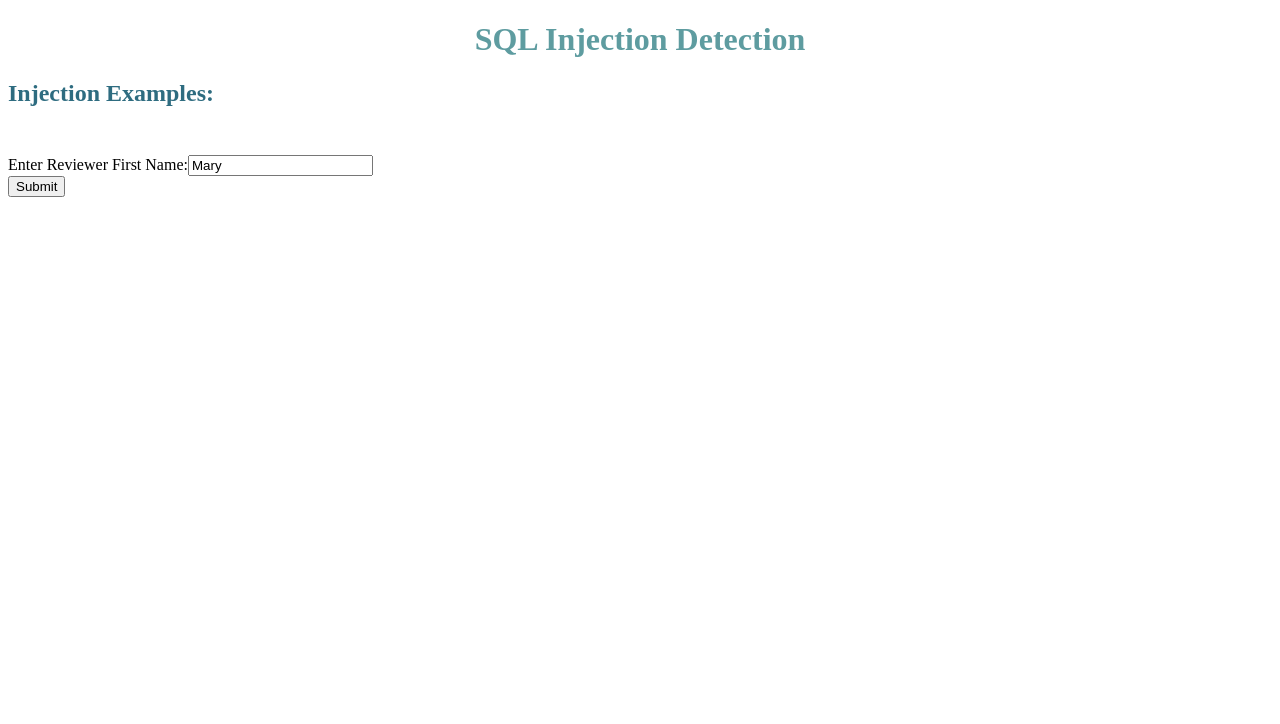
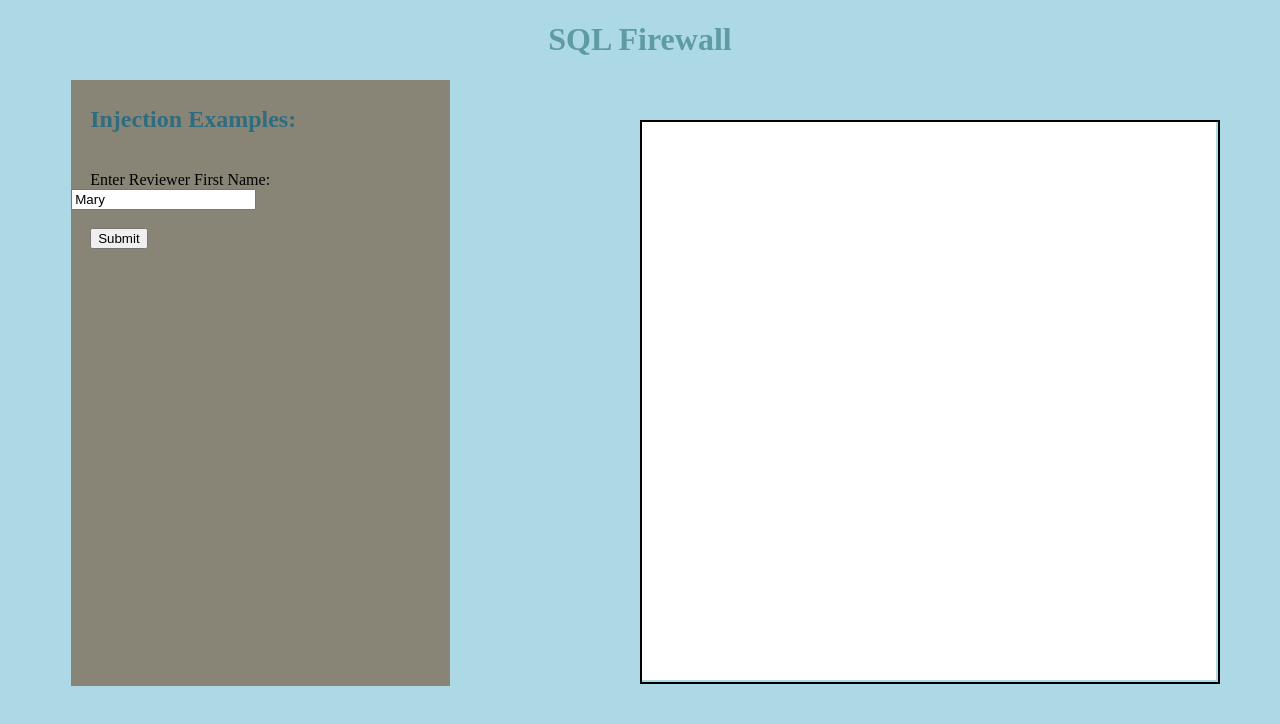
Before and after one commit to RonGreenberg/SQL-Firewall, a plain HTML site: page source/index.html in a window 1280 px wide. Drawn offline with Linux system fonts and the light colour scheme.

Commit message:
Additional design

```diff
--- a/source/index.html
+++ b/source/index.html
@@ -1,12 +1,18 @@
 <!DOCTYPE html>
 <html>
-<body>
-<h1 style="color: #5e9ca0; text-align: center;">SQL Injection Detection</h1>
-<h2 style="color: #2e6c80;">Injection Examples:</h2>
-<pre> </pre>
-<form method="POST" , enctype="multipart/form-data" action='/success'>
-        <label for="full_name">Enter Reviewer First Name:</label><input type="text" name="reviewer_full_name" value="Mary"><br>
-        <input type="submit" value="Submit">
+<body style="background-color: LightBlue">
+        <h1 style="color: #5e9ca0; text-align: center;">SQL Firewall</h1>
+        <div id="injection_examples" style="width: 30%; height: 600px; margin-left: 5%; padding-top: 0.5%; background-color: #888577">
+            <h2 style="color: #2e6c80; margin-left: 5%">Injection Examples:</h2><br>
+            <form method="POST" enctype="multipart/form-data" action='/test' target="result">
+            <label for="first_name" style="margin-left: 5%; margin-right: 1%">Enter Reviewer First Name:</label>
+            <input type="text" name="reviewer_first_name" value="Mary"><br><br>
+            <input type="submit" value="Submit" style="margin-left: 5%">
+            </form>
+        </div>
+        <div id="contentframe" style="position: absolute; top: 15%; left: 50%; height: 70%; width: 45%; background-color: White">
+                <iframe style="position: relative; height: 100%; width: 100%; border: 2px solid black" name="result"></iframe>
+        </div>
 </form>
 <p>&nbsp;</p>
 </body>
```
